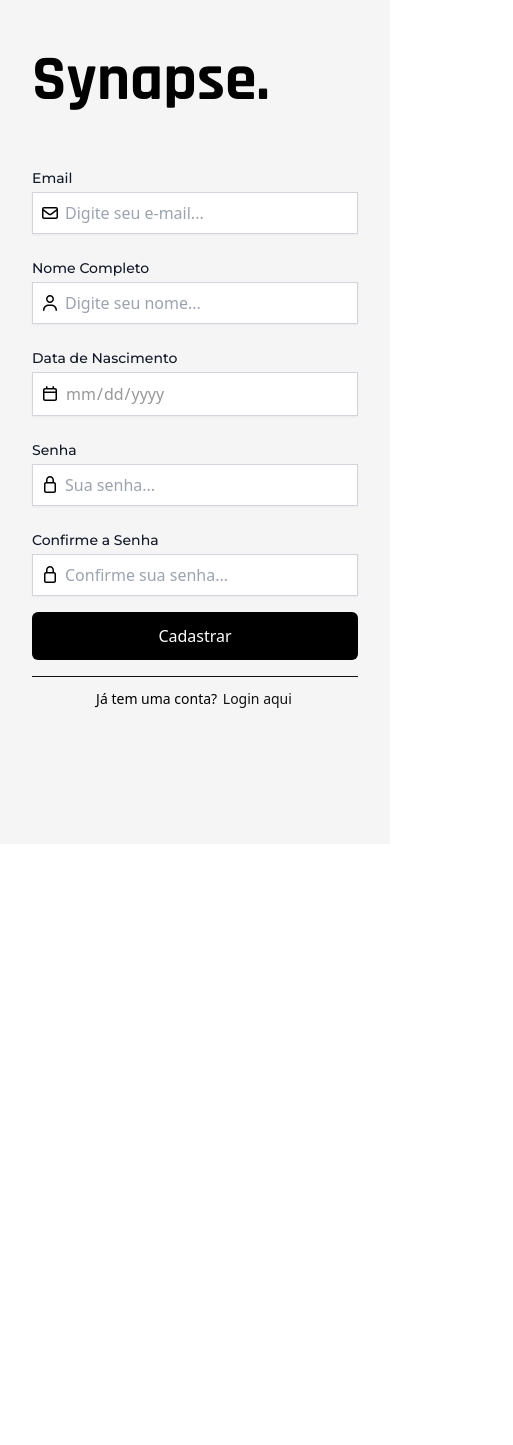
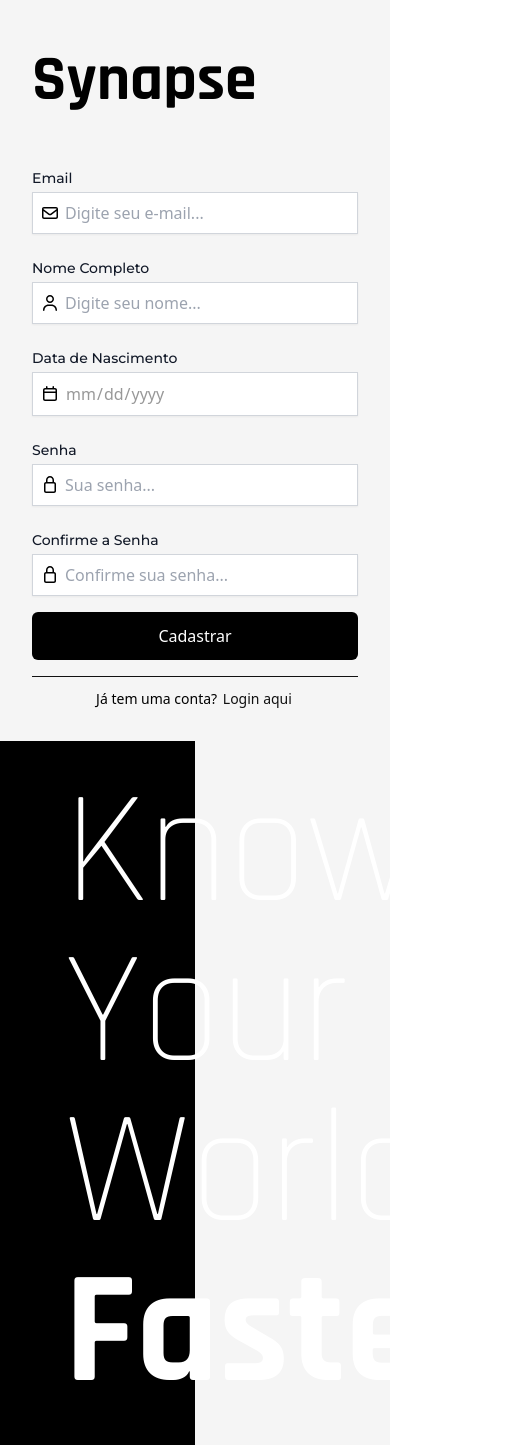
Before and after one commit to unb-mds/2025-2-NewsHub, a React (Vite) app in the folder frontend/: page /registrar in a window 390 px wide. Shown: the whole page, 513 px wide, since content can reach past the window. Before the commit the page ends 844 px from the top, so only its background shows below. Built offline with nearby package versions, Linux system fonts and the light colour scheme.

Commit message:
:lipstick:feat: update responsive style
Co-authored-by: Gustavo Rodrigues <g.srodrigues@outlook.com>

```diff
--- a/frontend/src/pages/LoginPage.jsx
+++ b/frontend/src/pages/LoginPage.jsx
@@ -223,16 +223,16 @@ function LoginPage() {
 
       {/* Lado direito (design system) */}
       <div className="hidden lg:flex w-full lg:w-1/2 flex-col items-left justify-center bg-black p-4 sm:p-8 text-white">
-        <h2 className="ml-4 sm:ml-8 text-6xl md:text-8xl lg:text-[10rem] xl:text-[12rem] font-light leading-none font-rajdhani">
+        <h2 className="ml-8 text-160xl font-light leading-none font-rajdhani">
           Know
         </h2>
-        <h2 className="ml-4 sm:ml-8 text-6xl md:text-8xl lg:text-[10rem] xl:text-[12rem] font-light leading-none font-rajdhani">
+        <h2 className="ml-8 text-160xl font-light leading-none font-rajdhani">
           Your
         </h2>
-        <h2 className="ml-4 sm:ml-8 text-6xl md:text-8xl lg:text-[10rem] xl:text-[12rem] font-light leading-none font-rajdhani">
+        <h2 className="ml-8 text-160xl font-light leading-none font-rajdhani">
           World,
         </h2>
-        <h2 className="ml-4 sm:ml-8 text-6xl md:text-8xl lg:text-[10rem] xl:text-[12rem] font-bold leading-none font-rajdhani">
+        <h2 className="ml-8 text-160xl font-bold leading-none font-rajdhani">
           Faster.
         </h2>
       </div>
--- a/frontend/src/pages/RegisterPage.jsx
+++ b/frontend/src/pages/RegisterPage.jsx
@@ -74,7 +74,7 @@ function RegisterPage() {
 
       if (response.ok) {
         // Se a resposta for OK, define a mensagem e isError como false
-        setMessage(`Usuário ${data.full_name} cadastrado com sucesso!`);
+        setMessage(`Usuário cadastrado com sucesso!`);
         setIsError(false);
       } else {
         // Se houver um erro, define a mensagem e isError como true
@@ -101,7 +101,7 @@ function RegisterPage() {
         {/* Container para o "Synapse" - alinhado à esquerda */}
         <div className="w-full max-w-lg text-left">
           <h1 className="mb-10 text-64xl font-bold text-black font-rajdhani">
-            Synapse.
+            Synapse
           </h1>
         </div>
         <div className="w-full max-w-lg">
@@ -159,7 +159,7 @@ function RegisterPage() {
                 onChange={(e) => setFullName(e.target.value)}
                 placeholder="Digite seu nome..."
                 className="mt-1 block text-[#989898] valid:text-[#111] w-full border border-gray-300 py-2
-                 px-8 shadow-sm transition-colors duration-300 ease-in-out
+                 px-8 shadow-sm transition-colors duration-200 ease-in-out
                 focus:border-black focus:ring-black
                 hover:border-black"
                 required
@@ -296,18 +296,18 @@ function RegisterPage() {
         </div>
       </div>
 
-      {/* Lado direito (design system) */}
-      <div className="hidden lg:flex w-full lg:w-1/2 flex-col items-left justify-center bg-black p-4 sm:p-8 text-white">
-        <h2 className="ml-4 sm:ml-8 text-6xl md:text-8xl lg:text-[10rem] xl:text-[12rem] font-light leading-none font-rajdhani">
+      {/* Lado direito da tela*/}
+      <div className="flex w-1/2 flex-col items-left justify-center bg-black p-8 text-white">
+        <h2 className="ml-8 text-160xl font-light leading-none font-rajdhani">
           Know
         </h2>
-        <h2 className="ml-4 sm:ml-8 text-6xl md:text-8xl lg:text-[10rem] xl:text-[12rem] font-light leading-none font-rajdhani">
+        <h2 className="ml-8 text-160xl font-light leading-none font-rajdhani">
           Your
         </h2>
-        <h2 className="ml-4 sm:ml-8 text-6xl md:text-8xl lg:text-[10rem] xl:text-[12rem] font-light leading-none font-rajdhani">
+        <h2 className="ml-8 text-160xl font-light leading-none font-rajdhani">
           World,
         </h2>
-        <h2 className="ml-4 sm:ml-8 text-6xl md:text-8xl lg:text-[10rem] xl:text-[12rem] font-bold leading-none font-rajdhani">
+        <h2 className="ml-8 text-160xl font-bold leading-none font-rajdhani">
           Faster.
         </h2>
       </div>
```
